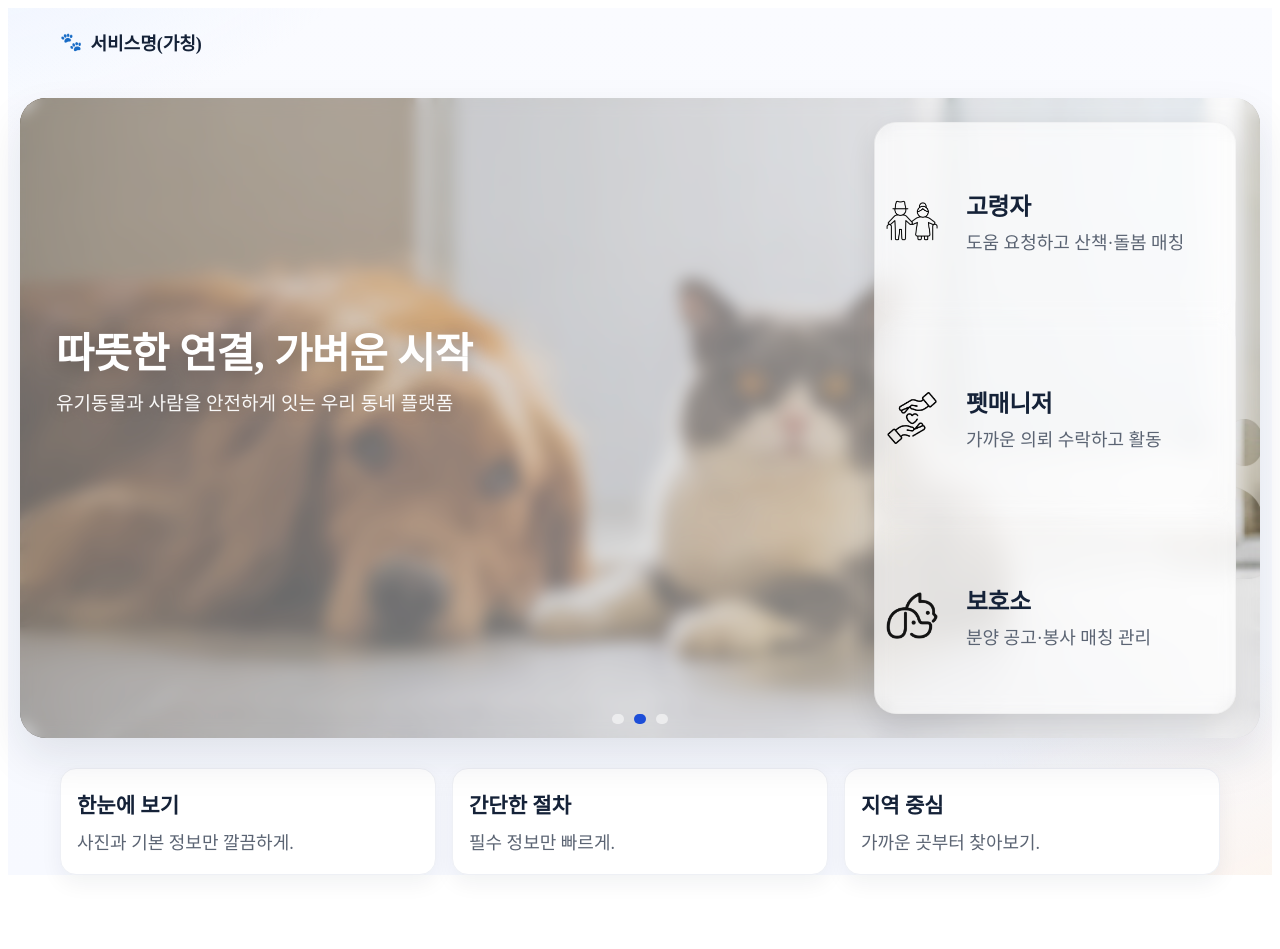
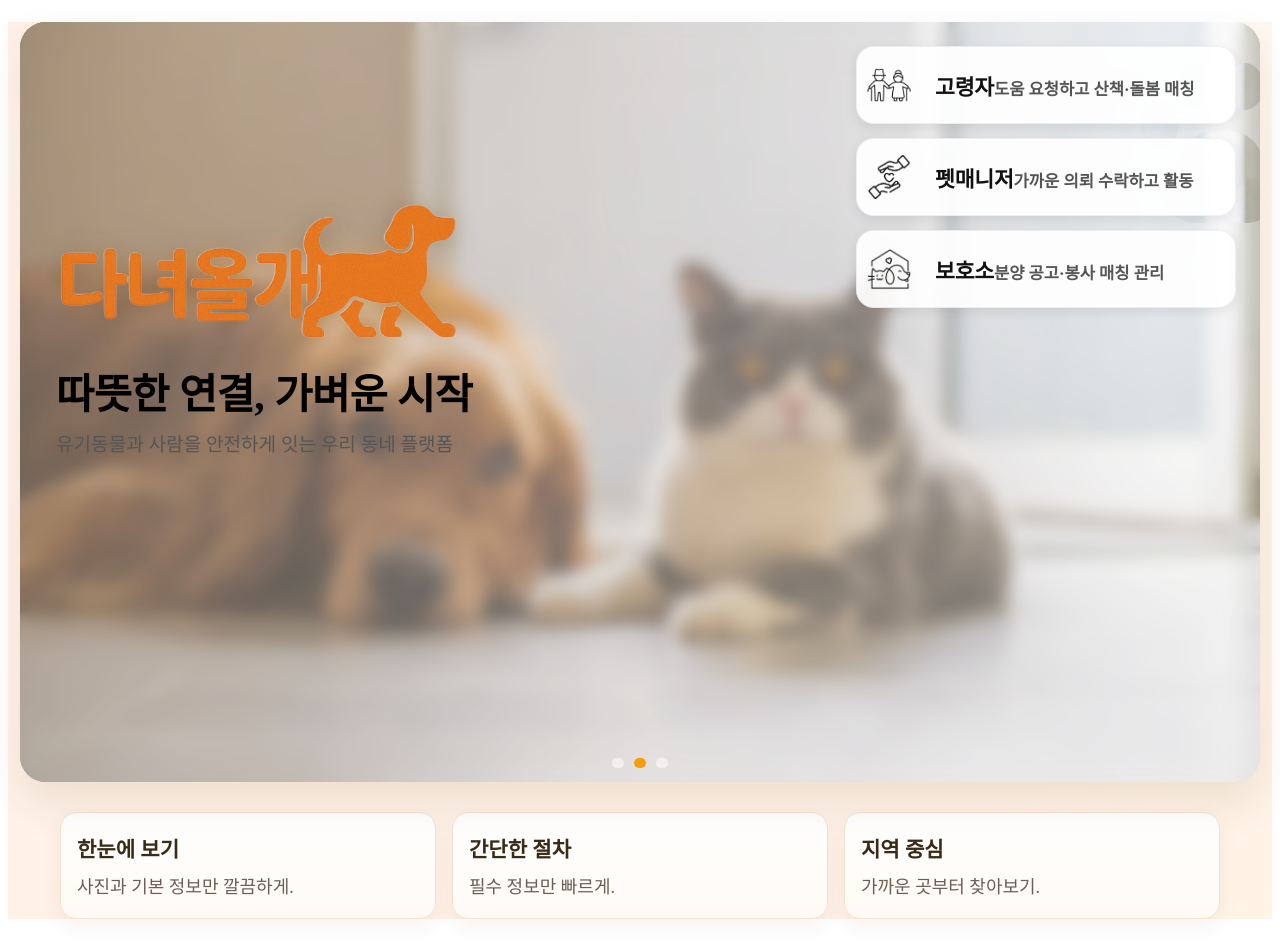
Before and after one commit to yamusang/HogGusim, a React (Vite) app in the folder react/: page / in a window 1280 px wide. Before the commit the page ends 905 px from the top, so only its background shows below. Built offline with nearby package versions, Linux system fonts and the light colour scheme; no server answers.

Commit message:
로고 및 보호소 페이지

```diff
--- a/react/src/pages/Mainpage/MainPage.jsx
+++ b/react/src/pages/Mainpage/MainPage.jsx
@@ -9,6 +9,8 @@ import slide3 from '../../assets/hero/slide3.webp'
 import seniorIcon from '../../assets/icons/senior.png'
 import managerIcon from '../../assets/icons/manager.png'
 import shelterIcon from '../../assets/icons/shelter.png'
+
+import logo from '../../assets/brand/dog.png'
 
 export default function MainPage() {
   const images = [slide1, slide2, slide3]
@@ -34,12 +36,6 @@ export default function MainPage() {
 
   return (
     <main className="landing" role="main" aria-label="메인">
-      <header className="landing__top">
-        <div className="container top__inner">
-          <div className="brand"><span aria-hidden>🐾</span><strong>서비스명(가칭)</strong></div>
-        </div>
-      </header>
-
       {/* 거의 꽉 차는 카드형 슬라이드 */}
       <section className="hero">
         <div
@@ -49,10 +45,13 @@ export default function MainPage() {
           onMouseLeave={() => { start(); onLeave(); }}
           onMouseMove={onMove}
         >
+          <div className="hero__tint" />
           <div className="hero__scrim" />
           <div className="hero__glass" />
 
+          {/* ⬇️ 로고를 제목 위로 배치 */}
           <div className="hero__copy">
+            <img className="hero__logo" src={logo} alt="다녀올개 로고" />
             <h1 className="hero__title">따뜻한 연결, 가벼운 시작</h1>
             <p className="hero__desc">유기동물과 사람을 안전하게 잇는 우리 동네 플랫폼</p>
           </div>
--- a/react/src/pages/Mainpage/main-page.css
+++ b/react/src/pages/Mainpage/main-page.css
@@ -1,165 +1,139 @@
-/* ===== Tokens ===== */
+/* ===== Tokens (warm pastel) ===== */
 :root{
   --max:1200px;
-  --ink:#152238; --muted:#5b6473;
+  --ink:#1b1a16;
+  --muted:#6b5e54;
 
-  /* 파스텔 팔레트 */
-  --lavender:#E8E2F6; --mint:#DDF5E4; --peach:#FFE4D6; --sky:#E6F0FF;
+  --peach:#FFE4D6;
+  --butter:#FFF6E6;
+  --amber:#f59e0b;
 
-  --card:#ffffff; --ring:#93c5fd;
+  --card:#ffffff; --ring:#f8d7b5;
   --radius-xl:26px; --radius-lg:18px; --radius-md:14px;
-  --shadow-sm:0 8px 22px rgba(18, 27, 53, .06);
-  --shadow-md:0 20px 44px rgba(18, 27, 53, .10);
+  --shadow-sm:0 8px 22px rgba(77,47,0,.06);
+  --shadow-md:0 20px 44px rgba(77,47,0,.10);
 
-  /* 스프라이트 구멍 크기 */
   --hole-size:160px;
 }
 html{ font-size:18px }
 *{ box-sizing:border-box }
 .container{ max-width:var(--max); margin:0 auto; padding:0 20px }
 
-/* ===== Page BG ===== */
+/* ===== Page BG (warm) ===== */
 .landing{
   min-height:100dvh; color:var(--ink);
   background:
-    radial-gradient(900px 520px at -10% -20%, var(--sky) 0%, transparent 60%),
-    radial-gradient(900px 520px at 110% 110%, #FFF3E8 0%, transparent 60%),
-    linear-gradient(180deg,#FAFBFF 0%, #F7F9FF 100%);
+    radial-gradient(900px 520px at -10% -20%, var(--peach) 0%, transparent 60%),
+    radial-gradient(900px 520px at 110% 110%, var(--butter) 0%, transparent 60%),
+    linear-gradient(180deg, #FFF8F0 0%, #FFF1E6 100%);
 }
 
-/* ===== Topbar ===== */
-.landing__top{
-  position:sticky; top:0; z-index:20;
-  background: transparent; backdrop-filter:none; border-bottom:none;
-}
-.top__inner{ height:68px; display:flex; align-items:center; justify-content:space-between; }
-.brand{ display:flex; align-items:center; gap:8px; font-weight:900; }
-
 /* ===== Hero ===== */
-.hero{
-  margin:22px auto 30px;
-  padding: 0 12px; /* 거의 꽉 + 살짝 여백 */
-}
+.hero{ margin:22px auto 30px; padding:0 12px }
 .hero__bg{
-  position: relative;
-  min-height: 640px;
-  width: 100%;
-  border-radius: var(--radius-xl);
-  overflow: hidden;
-
-  background-repeat: no-repeat;
-  background-position: center center !important;
-  background-size: cover;
-
-  box-shadow: var(--shadow-md);
-  border: none;
-
-  display: flex;
-  align-items: center;
-  justify-content: center;
-
-  isolation: isolate; /* 블렌딩/마스크 안정화 */
+  position:relative;
+  min-height:760px; width:100%;
+  border-radius:var(--radius-xl); overflow:hidden;
+  background-repeat:no-repeat; background-position:center center !important; background-size:cover;
+  box-shadow:var(--shadow-md); border:none;
+  display:flex; align-items:center; justify-content:center;
+  isolation:isolate;
 }
 
-/* ✅ 버튼 뒤 배경 패널 */
-.hero__bg::after{
-  content:"";
-  position:absolute;
-  top:24px; bottom:24px; right:24px;   /* hero__roles와 동일 */
-  width:360px;                         /* hero__roles와 동일 */
-  border-radius:22px;                  /* 버튼 라운드와 맞춤 */
-  background: rgba(255,255,255,0.75);
-  backdrop-filter: blur(10px) saturate(120%);
-  -webkit-backdrop-filter: blur(10px) saturate(120%);
-  border:1px solid rgba(0,0,0,0.06);
-  box-shadow: 0 10px 28px rgba(0,0,0,0.10);
-  z-index:2;                           /* 글래스 위, 버튼 아래 */
-  pointer-events:none;
+/* 🌤 따뜻한 틴트 + 스크림 */
+.hero__tint{
+  position:absolute; inset:0; z-index:0; pointer-events:none;
+  background:
+    radial-gradient(120% 100% at 10% 0%, rgba(255, 198, 150, .25), transparent 60%),
+    radial-gradient(120% 100% at 100% 100%, rgba(255, 226, 186, .28), transparent 55%);
+  mix-blend-mode:soft-light;
 }
-
-/* 레이어: scrim(0) < glass(1) < 패널(2) < UI(3) */
 .hero__scrim{
   position:absolute; inset:0; z-index:0; pointer-events:none;
-  background:linear-gradient(90deg, rgba(0,0,0,.38), rgba(0,0,0,.14) 55%, transparent);
+  background:linear-gradient(90deg, rgba(60,30,0,.34), rgba(60,30,0,.12) 55%, transparent);
 }
 .hero__glass{
   position:absolute; inset:0; z-index:1; pointer-events:none;
-  background: rgba(255,255,255,0.35);
+  background: rgba(255,255,255,0.28);
   backdrop-filter: blur(8px) saturate(120%);
   -webkit-backdrop-filter: blur(8px) saturate(120%);
 }
 
-/* 스크림/유리에 스프라이트 모양 '구멍' 만들기 */
-.hero__scrim,
-.hero__glass{
+/* 🔲 구멍 효과 */
+.hero__scrim, .hero__glass{
   -webkit-mask:
     url('../../assets/cursor/dog-shape.png') no-repeat
       calc(var(--mx) - var(--hole-size)/2) calc(var(--my) - var(--hole-size)/2)
       / var(--hole-size) var(--hole-size),
     linear-gradient(#000,#000);
   -webkit-mask-composite: xor;
-
   mask:
     url('../../assets/cursor/dog-shape.png') no-repeat
       calc(var(--mx) - var(--hole-size)/2) calc(var(--my) - var(--hole-size)/2)
       / var(--hole-size) var(--hole-size),
     linear-gradient(#000,#000);
   mask-composite: exclude;
-
   will-change: mask-position;
 }
 
-/* 좌측 텍스트 */
+/* 좌측 로고/텍스트 */
 .hero__copy{
-  position:absolute; left:36px; top:42%; transform:translateY(-50%);
-  z-index:3; color:#fff; text-shadow:0 2px 18px rgba(0,0,0,.25);
+  position:absolute; left:36px; top:40%; transform:translateY(-50%); z-index:3;
+  text-shadow:0 2px 18px rgba(90,55,0,.25);
 }
-.hero__title{ font-size:2.3rem; margin:0 0 8px; font-weight:900; letter-spacing:-.01em }
-.hero__desc{ font-size:1.06rem; margin:0; opacity:.95 }
+.hero__logo{ height:150px; width:auto; margin:0 0 10px; filter:drop-shadow(0 2px 12px rgba(90,55,0,.25)) }
 
-/* 오른쪽 세로 버튼 — 슬라이드 높이에 맞춰 균등 배치 */
-.hero__roles{
-  position: absolute;
-  top: 24px; bottom: 24px; right: 24px;
-  width: 360px;
-  z-index: 3; /* 패널 위 */
-  display: flex;
-  flex-direction: column;
-  justify-content: space-between; /* 위/중간/아래 균등 */
-  gap: 0;
+/* 제목 – 검정 */
+.hero__title{
+  font-size:2.3rem; margin:0 0 8px; font-weight:900; letter-spacing:-.01em;
+  color:#000;
+  text-shadow:none;
+}
+.hero__desc{
+  font-size:1.06rem; margin:0; color:#555;
 }
 
-.role-btn{
-  flex: 1 1 0;
-  min-height: 100px;
-
-  display: grid;
-  grid-template-columns: 72px 1fr; /* 아이콘 영역 고정 */
-  align-items: center;
-  gap: 18px;
-
-  padding: 0 28px 0 0;
-  border-radius: 22px;
-  text-decoration: none;
-  color: var(--ink);
-  background: transparent; /* 패널 배경 사용 */
-  border: 0;
-  box-shadow: none;
-  backdrop-filter: blur(8px) saturate(120%);
-
-  transition: transform .08s ease;
-}
-.role-btn:hover{ transform:translateY(-2px); }
-
-.role-btn img{
-  width: 52px; height: 52px; object-fit: contain;
-  padding: 0; border-radius: 0; background: transparent !important;
-  justify-self: center;
+/* 오른쪽 버튼 컬럼 – width 확장 */
+.hero__bg::after{ display:none; }
+.hero__roles{
+  position:absolute; top:24px; bottom:24px; right:24px;
+  width:380px; /* 기존보다 넓게 */
+  z-index:3;
+  display:flex; flex-direction:column; justify-content:flex-start;
+  gap:14px;
 }
 
-.role-text{ display:flex; flex-direction:column; gap:6px }
-.role-title{ font-size:1.32rem; font-weight:900; letter-spacing:-.01em; white-space:nowrap }
-.role-sub{   font-size:1.0rem;  color:var(--muted) }
+/* 버튼 – 흰색톤 + 컴팩트 */
+.role-btn{
+  flex:0 0 auto;
+  min-height:78px;
+  display:grid; grid-template-columns:64px 1fr;
+  align-items:center; gap:14px;
+  padding:0 20px 0 0;
+  border-radius:18px;
+  text-decoration:none;
+
+  background: rgba(255, 255, 255, 0.92);
+  border:1px solid rgba(0,0,0,0.06);
+  box-shadow:0 4px 12px rgba(0,0,0,0.08);
+
+  color:#333; font-weight:600;
+  transition: transform .12s ease, box-shadow .12s ease, background .15s ease;
+}
+.role-btn:hover{
+  transform:translateY(-2px);
+  background: #fff;
+  box-shadow:0 6px 16px rgba(0,0,0,0.12);
+}
+
+/* 버튼 텍스트 – 뚜렷 */
+.role-title{
+  font-size:1.2rem; font-weight:900; letter-spacing:-.01em; white-space:nowrap;
+  color:#111;
+}
+.role-sub{ font-size:.92rem; color:#555 }
+
+.role-btn img{ width:44px; height:44px; object-fit:contain; justify-self:center }
 
 /* 도트 */
 .hero__dots{
@@ -167,16 +141,15 @@ html{ font-size:18px }
   display:flex; gap:10px; justify-content:center;
 }
 .dot{ width:10px; height:10px; border-radius:999px; border:0; background:rgba(255,255,255,.55); cursor:pointer }
-.dot.active{ background:#1d4ed8 }
+.dot.active{ background:var(--amber) }
 
 /* ===== Features ===== */
 .features{ display:grid; grid-template-columns:repeat(3,1fr); gap:16px; margin-bottom:30px }
 .feature{
-  background:var(--card); border:1px solid #eef0f5;
-  border-radius:16px; box-shadow:var(--shadow-sm);
-  padding:16px;
+  background:linear-gradient(180deg, #fff, #fffaf5);
+  border:1px solid #f7e1d0; border-radius:16px; box-shadow:var(--shadow-sm); padding:16px;
 }
-.feature h3{ margin:.2rem 0 .5rem; font-weight:900 }
+.feature h3{ margin:.2rem 0 .5rem; font-weight:900; color:#3a2b16 }
 .feature p{ margin:0; color:var(--muted); line-height:1.7 }
 
 /* ===== Responsive ===== */
@@ -185,18 +158,19 @@ html{ font-size:18px }
 }
 @media (max-width:760px){
   .hero{ padding:0 14px }
-  .hero__copy{ left:20px }
+  .hero__copy{ left:20px; top:42% }
   .hero__title{ font-size:1.9rem }
+  .hero__logo{ height:52px; margin-bottom:8px }
+
   .hero__roles{
-    position: static; width:auto; margin:16px 16px 0;
-    gap:16px; justify-content:flex-start;
+    position:static; width:auto; margin:16px 16px 0;
+    gap:12px; justify-content:flex-start;
   }
   .role-btn{
-    flex: 0 0 auto; min-height: 78px;
-    grid-template-columns: 64px 1fr;
-    background: rgba(255,255,255,0.9);
-    border: 1px solid rgba(0,0,0,0.06);
-    box-shadow: 0 10px 28px rgba(0,0,0,0.10);
+    min-height:72px;
+    grid-template-columns:56px 1fr;
+    background: rgba(255,255,255,0.95);
+    border:1px solid rgba(0,0,0,0.05);
+    box-shadow:0 8px 18px rgba(0,0,0,0.10);
   }
-  .hero__bg::after{ display:none; }
 }
```
Also changed, not shown: react/src/assets/brand/dog.png (added), react/src/assets/icons/shelter.png.
